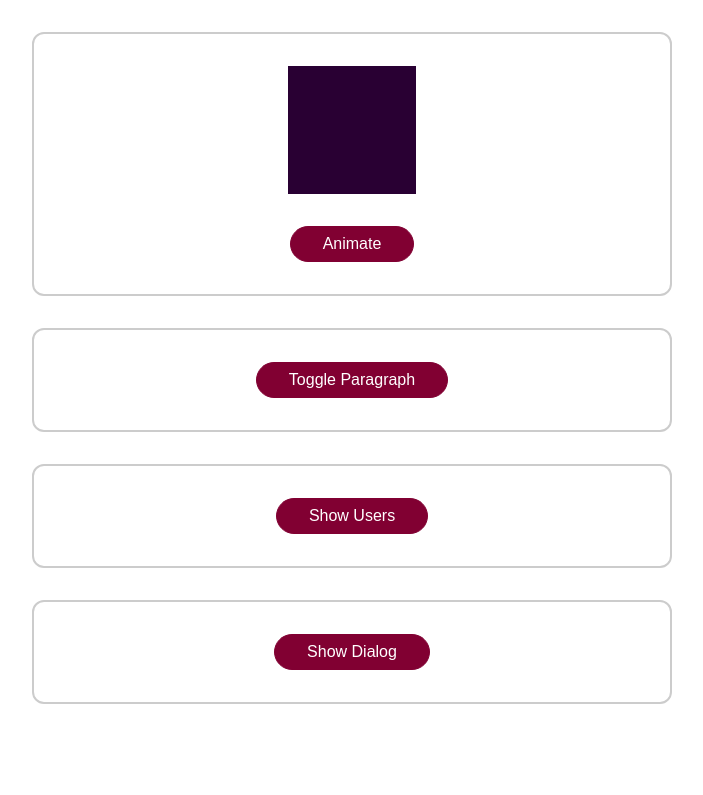
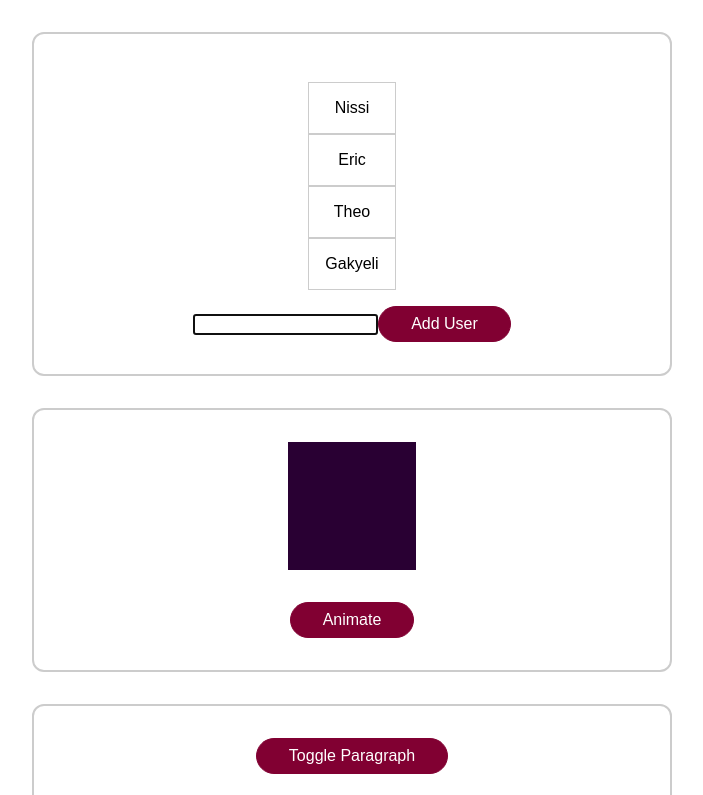
Before and after one commit to tjeaneric/vue3-animation, a Vue app: page / in a window 1280 px wide. Shown: the top 795 px of the page, without its empty margins (288-991 px from the left). Built offline with nearby package versions, Linux system fonts and the light colour scheme.

Commit message:
added animating lists with transition group

```diff
--- a/src/App.vue
+++ b/src/App.vue
@@ -1,5 +1,6 @@
 <script setup>
 import { ref } from 'vue'
+import ListData from './components/ListData.vue'
 
 const dialogIsVisible = ref(false)
 const animatedBlock = ref(false)
@@ -90,6 +91,9 @@ const leaveCancelled = (el) => {
 </script>
 
 <template>
+  <div class="container">
+    <ListData />
+  </div>
   <div class="container">
     <div class="block" :class="{ animate: animatedBlock }"></div>
     <button @click="animateBlock">Animate</button>
--- /dev/null
+++ b/src/components/ListData.vue
@@ -0,0 +1,65 @@
+<script setup>
+import { ref, onMounted } from 'vue'
+const userInput = ref(null)
+const users = ref(['Nissi', 'Eric', 'Theo', 'Gakyeli'])
+const addUser = () => {
+  const enteredName = userInput.value.value
+  users.value.unshift(enteredName.charAt(0).toUpperCase() + enteredName.slice(1))
+  userInput.value.value = ''
+}
+
+const removeUser = (user) => (users.value = users.value.filter((usr) => usr !== user))
+
+onMounted(() => {
+  userInput.value.focus()
+})
+</script>
+<template>
+  <transition-group tag="ul" name="user-list">
+    <li v-for="user in users" :key="user" v-text="user" @click="removeUser(user)"></li>
+  </transition-group>
+  <div>
+    <input type="text" name="" id="" ref="userInput" />
+    <button @click="addUser">Add User</button>
+  </div>
+</template>
+
+<style scoped>
+ul {
+  list-style: none;
+  margin: 1rem 0;
+  padding: 0;
+}
+li {
+  border: 1px solid #ccc;
+  padding: 1rem;
+  text-align: center;
+}
+
+.user-list-enter-from {
+  opacity: 0;
+  transform: translateX(-30px);
+}
+.user-list-enter-active {
+  transition: all 1s ease-out;
+}
+.user-list-enter-to,
+.user-list-leave-from {
+  opacity: 1;
+  transform: translateX(0);
+}
+
+.user-list-leave-active {
+  transition: all 1s ease-out;
+  position: absolute;
+}
+
+.user-list-leave-to {
+  opacity: 0;
+  transform: translateX(30px);
+}
+
+.user-list-move {
+  transition: transform 0.8s ease;
+}
+</style>
```
